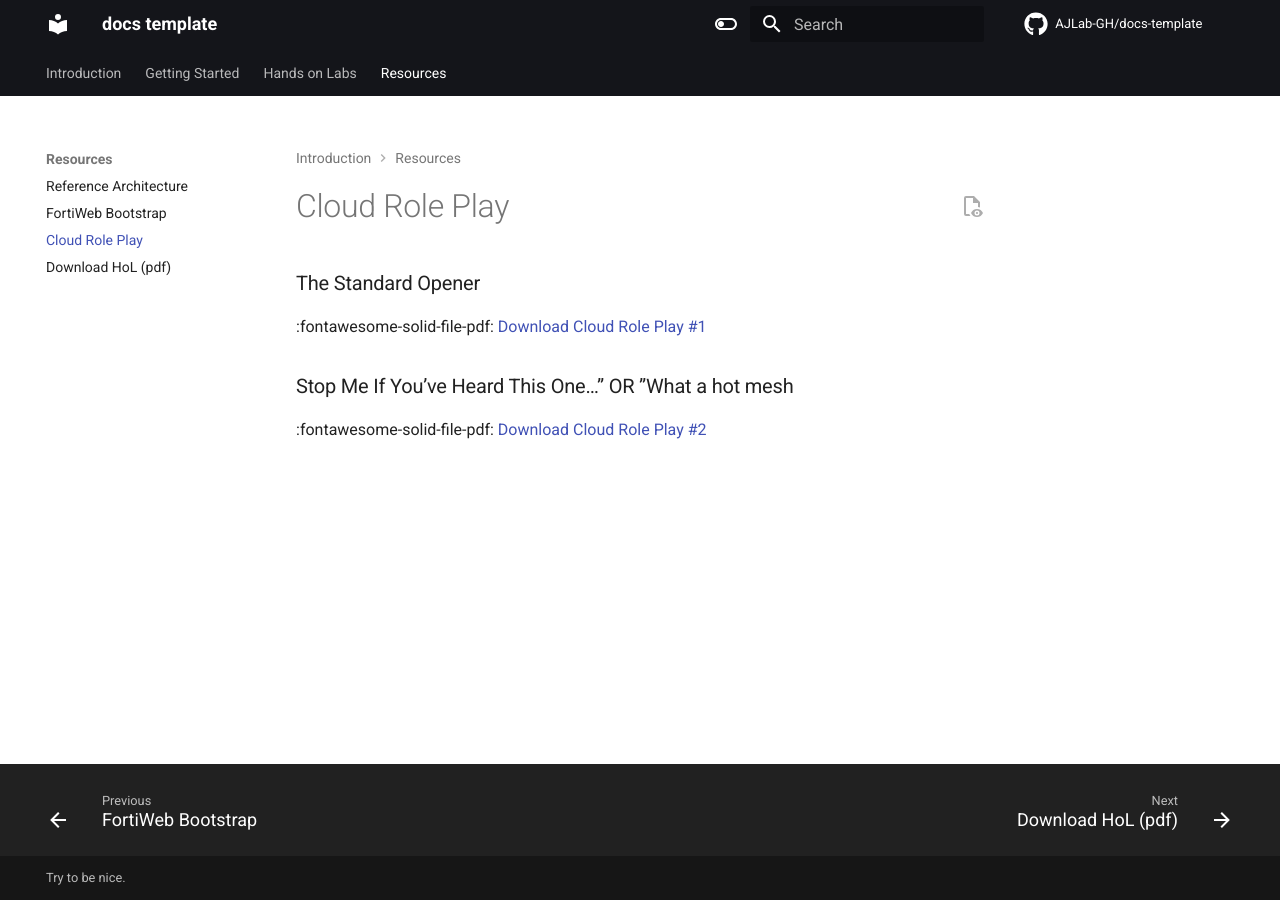
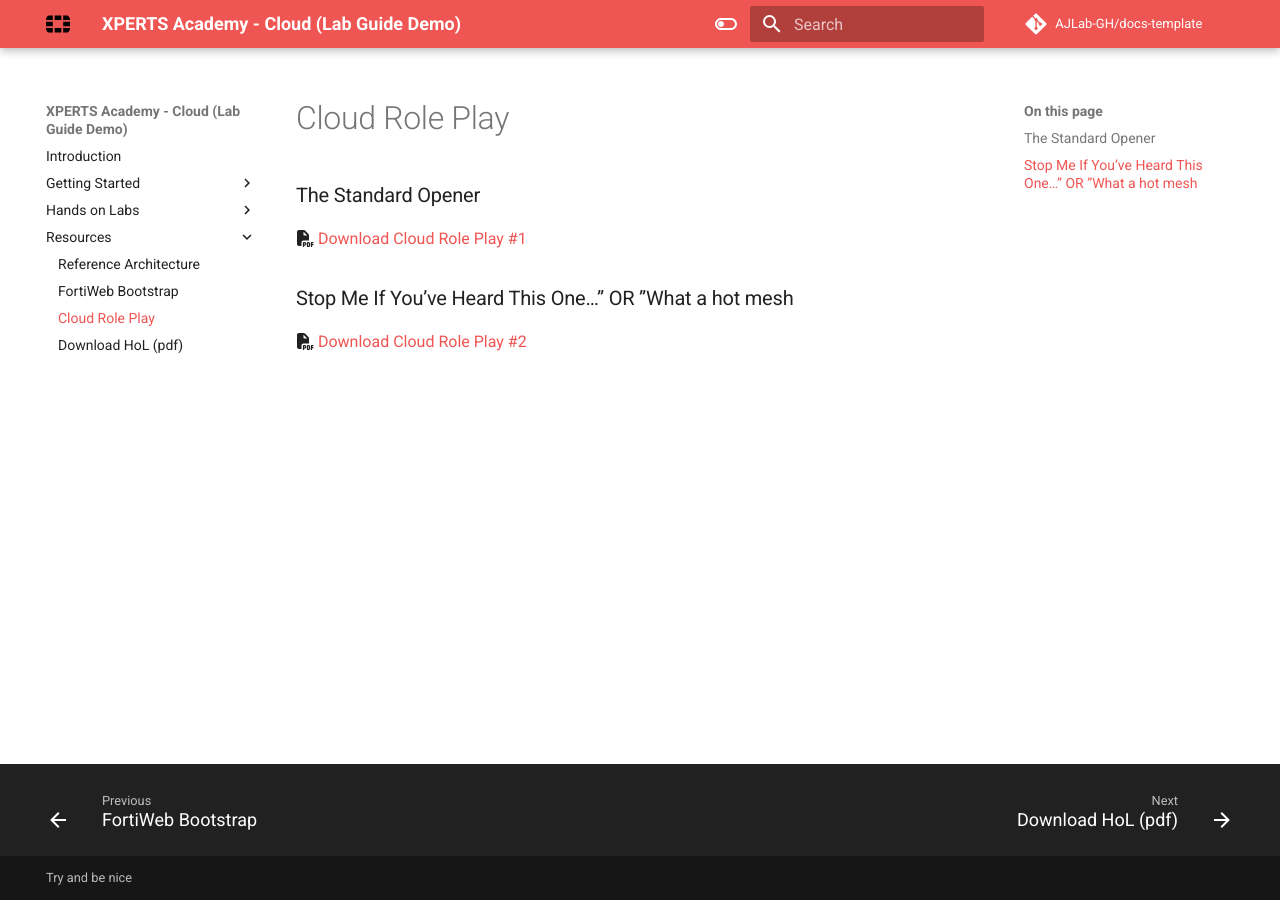
Before and after one commit to ajlab-gh/xperts-docs-demo, an MkDocs documentation site: the page built from docs/role-play.md, in a window 1280 px wide. Built offline with MkDocs 1.6.1 and Material for MkDocs 9.7.7, drawn with Linux system fonts in a browser that asks for light colours.

Commit message:
reused benoitbmtl mkdocs.yml file

```diff
--- a/mkdocs.yml
+++ b/mkdocs.yml
@@ -1,7 +1,7 @@
 ---
-site_name: docs template
+site_name: XPERTS Academy - Cloud (Lab Guide Demo)
 site_description: >-
-  docs template for getting started
+  Using XPERTS 2023 Lab Guide to Demo User Contributions and Edits
 site_url: https://ajlab-gh.github.io/xperts-docs-demo
 site_author: Alex Jammes
 
@@ -9,70 +9,48 @@
 repo_url: "https://ajlab-gh.github.io/xperts-docs-demo/"
 edit_uri: edit/main/docs/
 
-# yamllint disable-line rule:line-length
-copyright: "Try to be nice."
-
-extra:
-  annotate:
-    json: [.s2]
-  generator: false
-
-validation:
-  omitted_files: warn
-  absolute_links: warn
-  unrecognized_links: warn
-
-#extra_css: [extra.css]
-# extra_javascript: [extra.js]
-
 theme:
   name: material
-  #custom_dir: docs/overrides
-  include_sidebar: false
-  icon:
-    repo: fontawesome/brands/github
+  logo: img/fortinet.svg
+  favicon: img/fortinet.svg
   features:
-    - announce.dismiss
-    - content.action.view
+    - navigation.instant
+    - navigation.tracking
+    - navigation.top
+    - navigation.footer
+    - search.suggest
+    - search.highlight
+    - content.code.copy
     - content.code.annotate
-    - content.code.copy
-    # - content.tabs.link
-    - content.tooltips
-    - header.autohide
-    - navigation.footer
-    # - navigation.indexes
-    - navigation.instant
-    - navigation.instant.prefetch
-    - navigation.instant.progress
-    # - navigation.prune
-    # - navigation.sections
-    - navigation.tabs
-    - navigation.top
-    - navigation.tracking
-    - navigation.path
-    - search.highlight
-    - search.share
-    - search.suggest
-    - toc.follow
+    - content.tabs.link
   palette:
     - media: "(prefers-color-scheme: light)"
-      primary: black
-      accent: grey
+      primary: red
+      accent: red
       scheme: default
       toggle:
         icon: material/toggle-switch-off-outline
         name: Switch to dark mode
     - media: "(prefers-color-scheme: dark)"
-      primary: grey
-      accent: black
+      primary: white
+      accent: white
       scheme: slate
       toggle:
         icon: material/toggle-switch
-  font:
-    text: Roboto
-    code: Roboto Mono
+        name: Switch to light mode
+
+# Remove Default Footer
+extra:
+  generator: false
+
+# Footer
+copyright: Try and be nice
+
+extra_javascript:
+  - javascripts/extra.js
 
 markdown_extensions:
+  # Python Markdown
   - abbr
   - admonition
   - attr_list
@@ -80,28 +58,73 @@
   - footnotes
   - md_in_html
   - toc:
-      toc_depth: "1-1"
+      title: On this page
+
+  # Python Markdown Extensions
   - pymdownx.inlinehilite
   - pymdownx.snippets
+  - pymdownx.superfences
   - pymdownx.tilde
   - pymdownx.keys
-  - pymdownx.magiclink:
-      normalize_issue_symbols: true
-      repo_url_shorthand: true
-      user: ajlab-gh
-      repo: docs-template
   - pymdownx.mark
   - pymdownx.smartsymbols
+  - pymdownx.superfences
+  - pymdownx.details
+  - pymdownx.caret
+  - pymdownx.critic
+  - pymdownx.tabbed:
+      alternate_style: true
+  - pymdownx.highlight:
+      anchor_linenums: true
+      line_spans: __span
+      pygments_lang_class: true
+  - pymdownx.emoji:
+      emoji_index: !!python/name:materialx.emoji.twemoji
+      emoji_generator: !!python/name:materialx.emoji.to_svg
   - pymdownx.tasklist:
       custom_checkbox: true
+      clickable_checkbox: true
 
 plugins:
+  - search
   - glightbox
-  - social
-  - search:
-      separator: '[\s\u200b\-_,:!=\[\]()"`/]+|\.(?!\d)|&[lg]t;|(?!\b)(?=[A-Z][a-z])'
-  - minify:
-      minify_html: true
+  - with-pdf:
+      author: Fortinet Canada CSE Team
+      copyright: Last Update November 2023
+
+      cover: true
+      back_cover: false
+      cover_title: Fortinet XPA2023 - ZTNA Track
+      cover_subtitle: Hands-On Lab
+      # custom_template_path: TEMPLATES PATH
+      #
+      # toc_title: TOC TITLE TEXT
+      # heading_shift: false
+      toc_level: 3
+      ordered_chapter_level: 2
+      # excludes_children:
+      #    - 'release-notes/:upgrading'
+      #    - 'release-notes/:changelog'
+      #
+      # exclude_pages:
+      #    - 'bugs/'
+      #    - 'appendix/contribute/'
+      # convert_iframe:
+      #    - src: IFRAME SRC
+      #      img: POSTER IMAGE URL
+      #      text: ALTERNATE TEXT
+      #    - src: ...
+      # two_columns_level: 3
+      #
+      # render_js: true
+      # headless_chrome_path: headless-chromium
+      #
+      output_path: download/fortinet-secure-cloud-blueprint-hol.pdf
+      # enabled_if_env: ENABLE_PDF_EXPORT
+      #
+      # debug_html: true
+      # show_anchors: true
+      # verbose: true
 
 nav:
   - "Introduction": "index.md"
```
